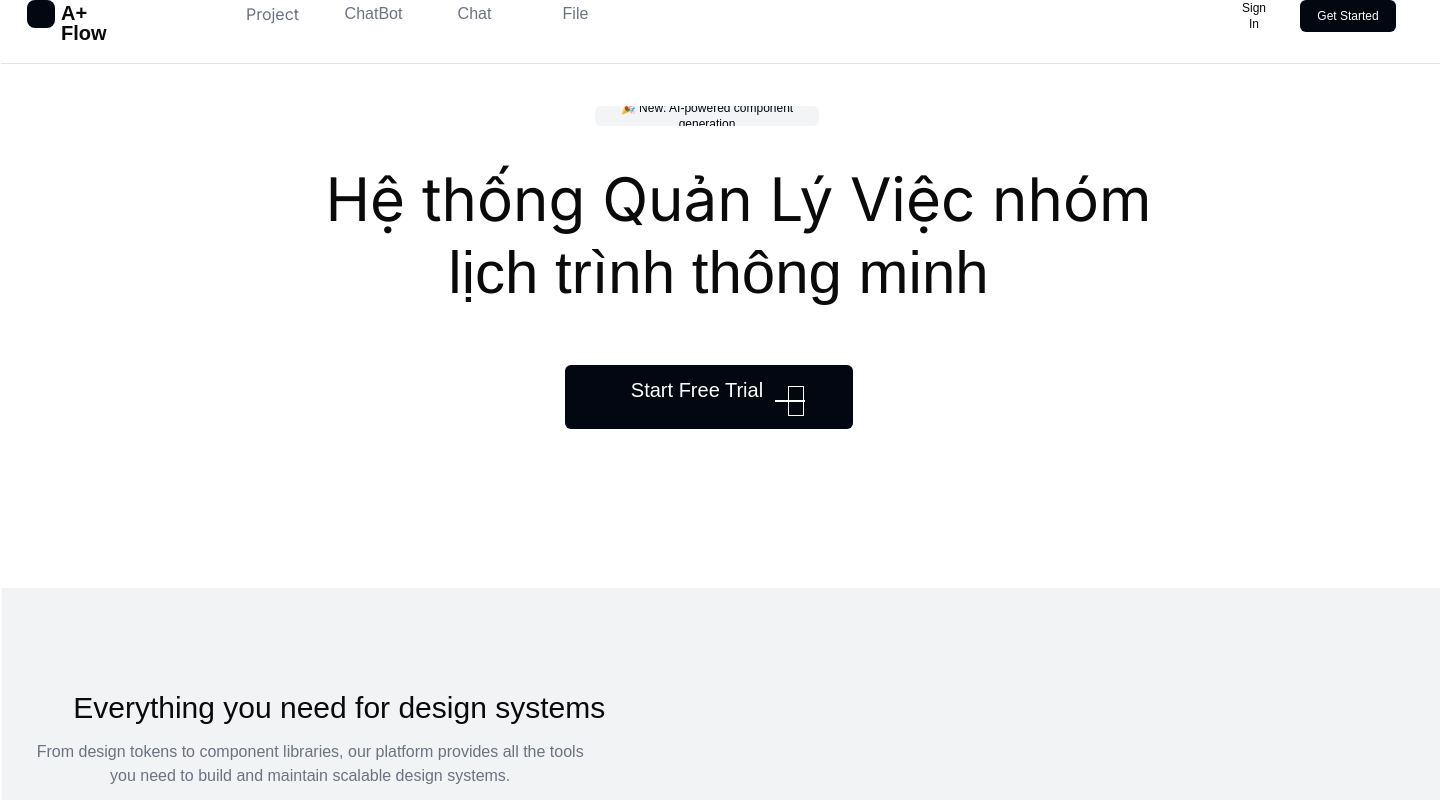
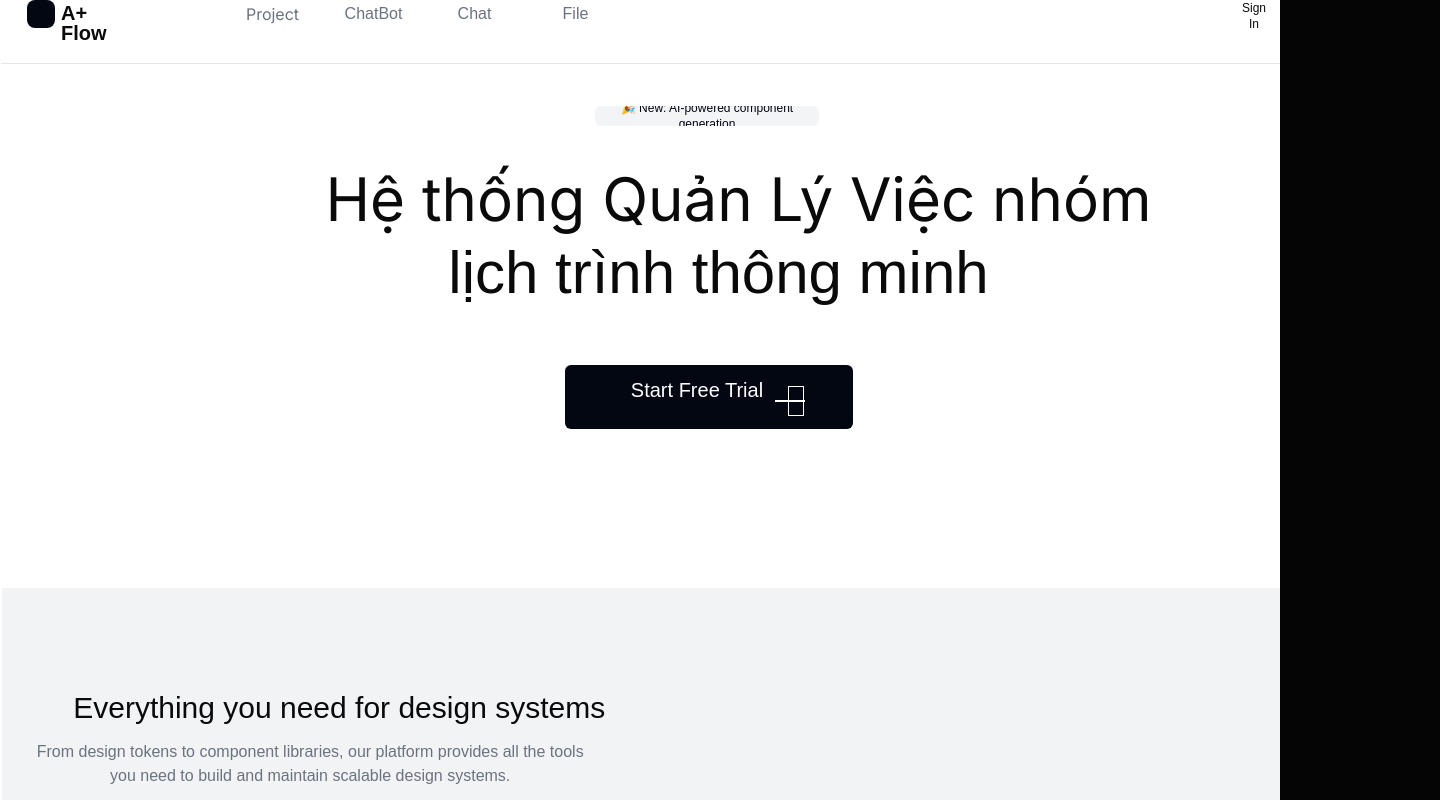
Before and after one commit to Dragonsize/TDTU_i3_app, a Next.js app: page / in a window 1280 px wide. Shown: the top 800 px of the page, 1440 px wide, since content can reach past the window. Built offline with nearby package versions, Linux system fonts and the light colour scheme.

Commit message:
Update page.tsx

```diff
--- a/src/app/page.tsx
+++ b/src/app/page.tsx
@@ -6,7 +6,8 @@ export default function Home() {
   const [email, setEmail] = useState('');
 
   return (
-    <div className="w-[1440px] h-[2400px] relative bg-white overflow-hidden">
+    <div className="w-full min-h-screen bg-white overflow-x-hidden">
+      <div className="w-full max-w-[1440px] h-[2400px] relative mx-auto">
       <div className="w-[1438.96px] h-16 px-32 pb-px left-[1px] top-0 absolute bg-white/60 border-b border-black/10 inline-flex flex-col justify-between items-center">
         <div className="w-[1387px] h-9 inline-flex justify-between items-start">
           <div className="w-[589px] h-7 flex justify-between items-center">
@@ -419,6 +420,7 @@ export default function Home() {
           <div className="justify-start text-gray-500 text-xs font-normal font-['Arimo'] leading-4">© 2024 DesignKit. All rights reserved.</div>
         </div>
       </div>
+      </div>
     </div>
   );
 }
```
